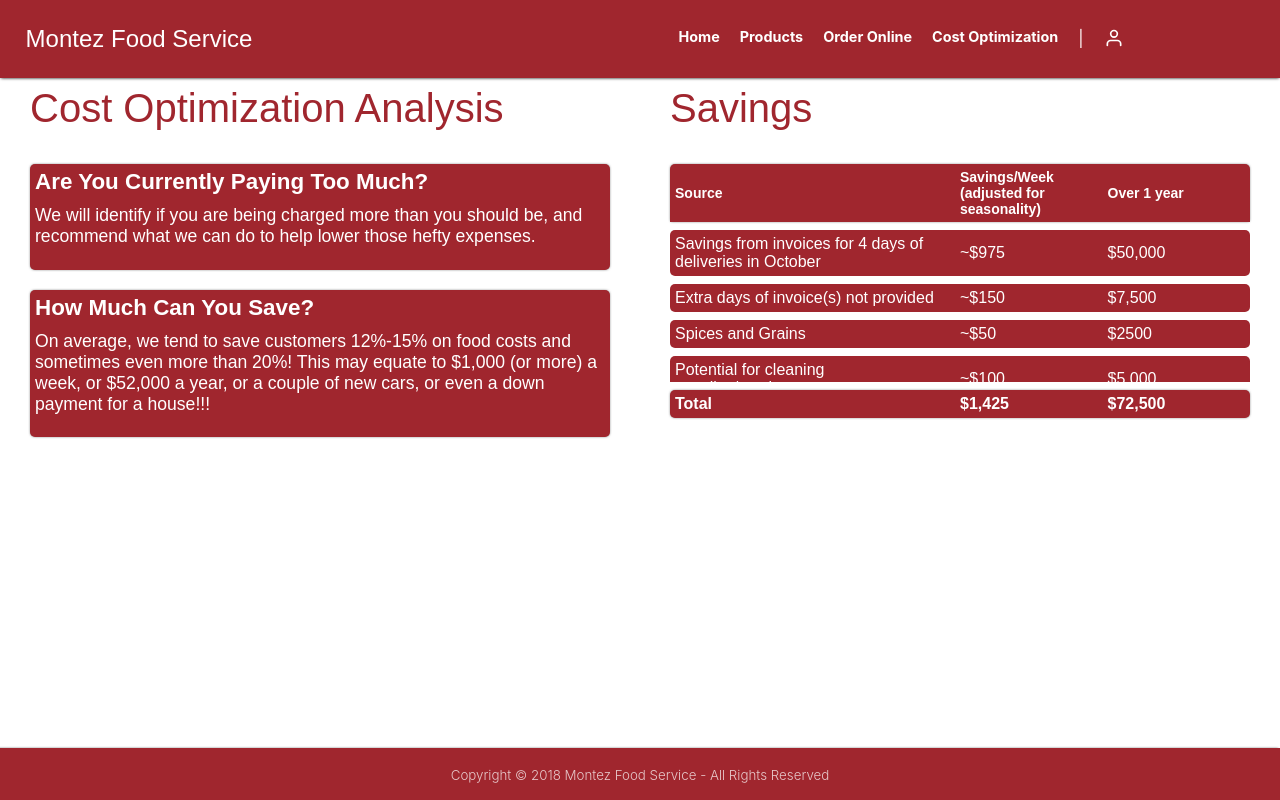
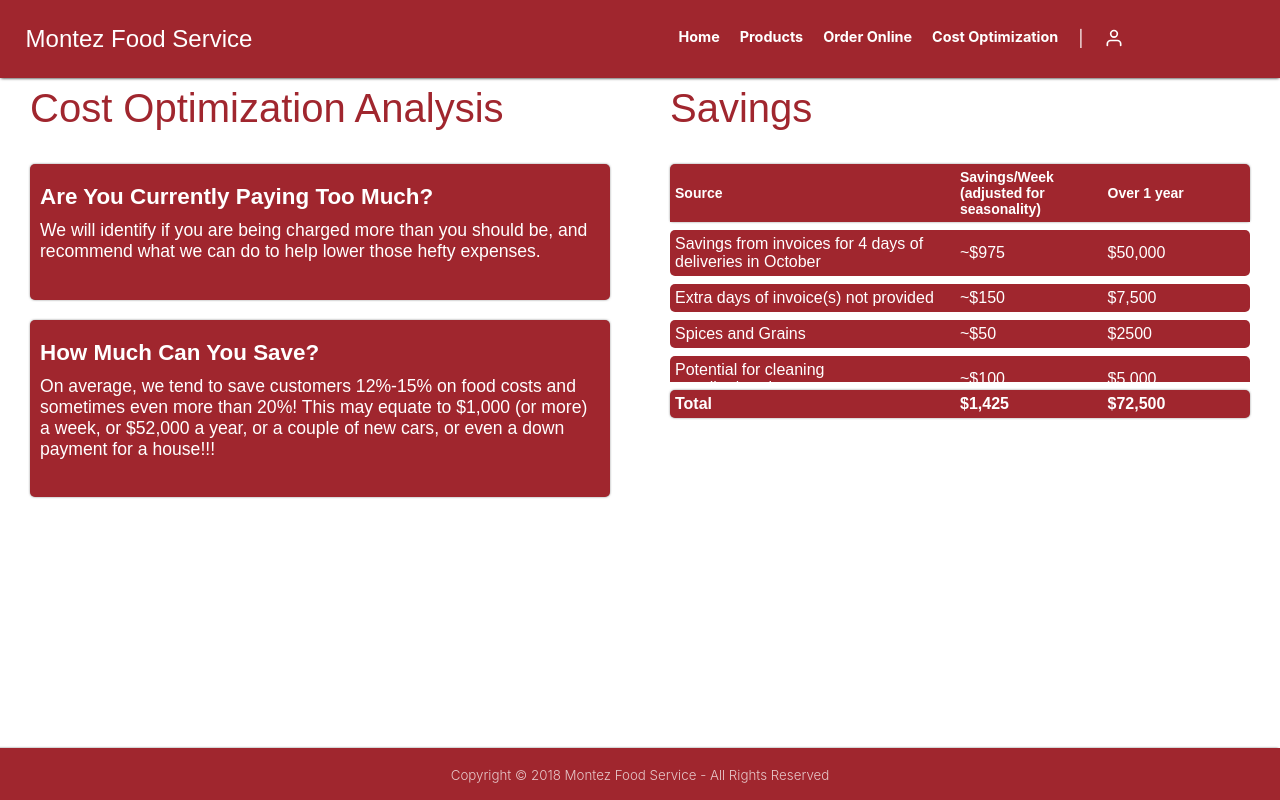
Before and after one commit to jgarcia4444/montez-food-service-web, a React (Create React App) app: page /cost-optimization in a window 1280 px wide. Built offline with nearby package versions, Linux system fonts and the light colour scheme.

Commit message:
Updated the style of the cost optimization analysis cards and gave them more vertical padding.

```diff
--- a/src/styles/costOptimization/CostOptimization.css
+++ b/src/styles/costOptimization/CostOptimization.css
@@ -1,8 +1,3 @@
-
-
-.even-row {
-    /* background-color: #eee; */
-}
 
 .half-column {
     display: flex;
@@ -20,7 +15,7 @@
     margin: 20px 0;
     background-color: #a0262e;
     border-radius: 5px;
-    padding: 5px;
+    padding: 20px 10px;
     box-shadow: 0 0 3px -1px #000;
 }
 
```
